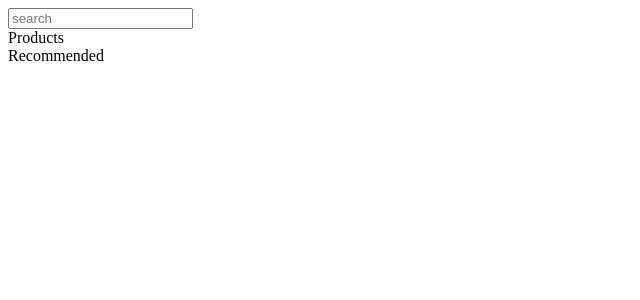
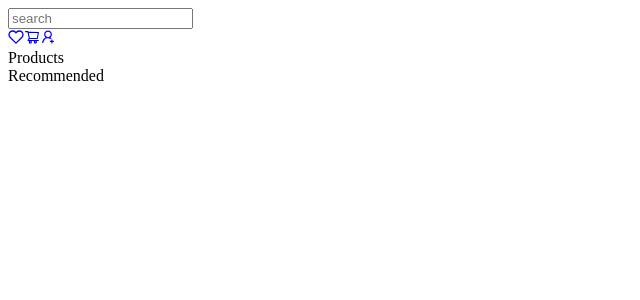
Before and after one commit to al-kor1/e-com_React, a React (Create React App) app in the folder e-com/: page / in a window 1280 px wide. Shown: the top 300 px of the page, without its empty margins (0-640 px from the left). Built offline with nearby package versions, Linux system fonts and the light colour scheme.

Commit message:
basic elements added to the Nav

```diff
--- a/e-com/package.json
+++ b/e-com/package.json
@@ -8,6 +8,7 @@
     "@testing-library/user-event": "^13.5.0",
     "react": "^18.2.0",
     "react-dom": "^18.2.0",
+    "react-icons": "^4.12.0",
     "react-scripts": "5.0.1",
     "web-vitals": "^2.1.4"
   },
--- a/e-com/src/Navigation/Nav.js
+++ b/e-com/src/Navigation/Nav.js
@@ -1,12 +1,28 @@
-import "./Nav.css";
+import './Nav.css';
+import { FiHeart } from 'react-icons/fi';
+import {AiOutlineShoppingCart, AiOutlineUserAdd} from 'react-icons/ai';
 
 export default function Nav() {
   return (
     <nav>
       <div className="nav-container">
-        <input type="text"
-        className="search-input"
-        placeholder="search" />
+        <input
+          type="text"
+          className="search-input"
+          placeholder="search"
+        />
+      </div>
+
+      <div className="profile-container">
+        <a href="#">
+          <FiHeart className="nav-icons"/>
+        </a>
+        <a href="#">
+        <AiOutlineShoppingCart className="nav-icons"/>
+        </a>
+        <a href="#">
+        <AiOutlineUserAdd className="nav-icons"/>
+        </a>
       </div>
     </nav>
   )
```
Also changed, not shown: 1 other file (tests, documents, lock files or other folders).
